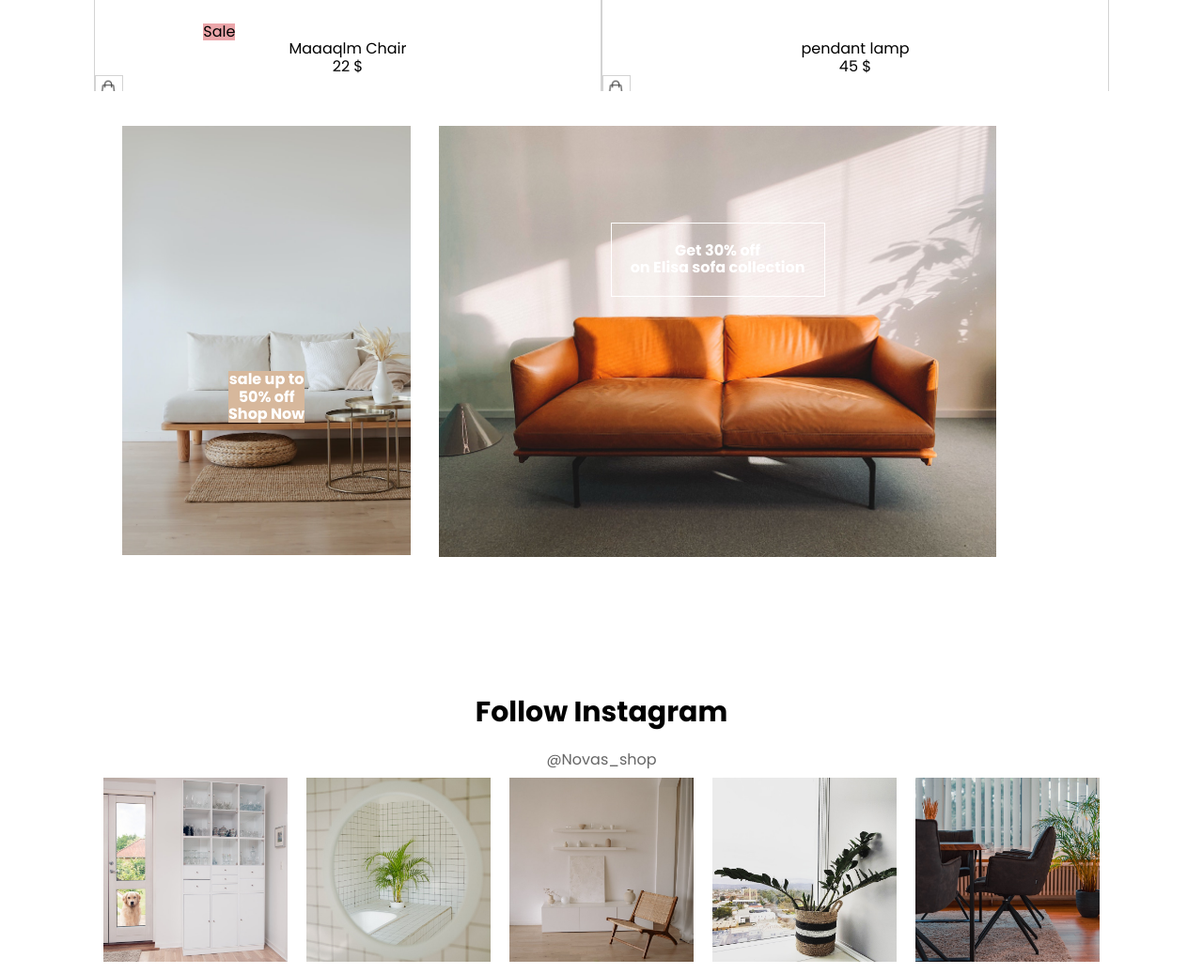
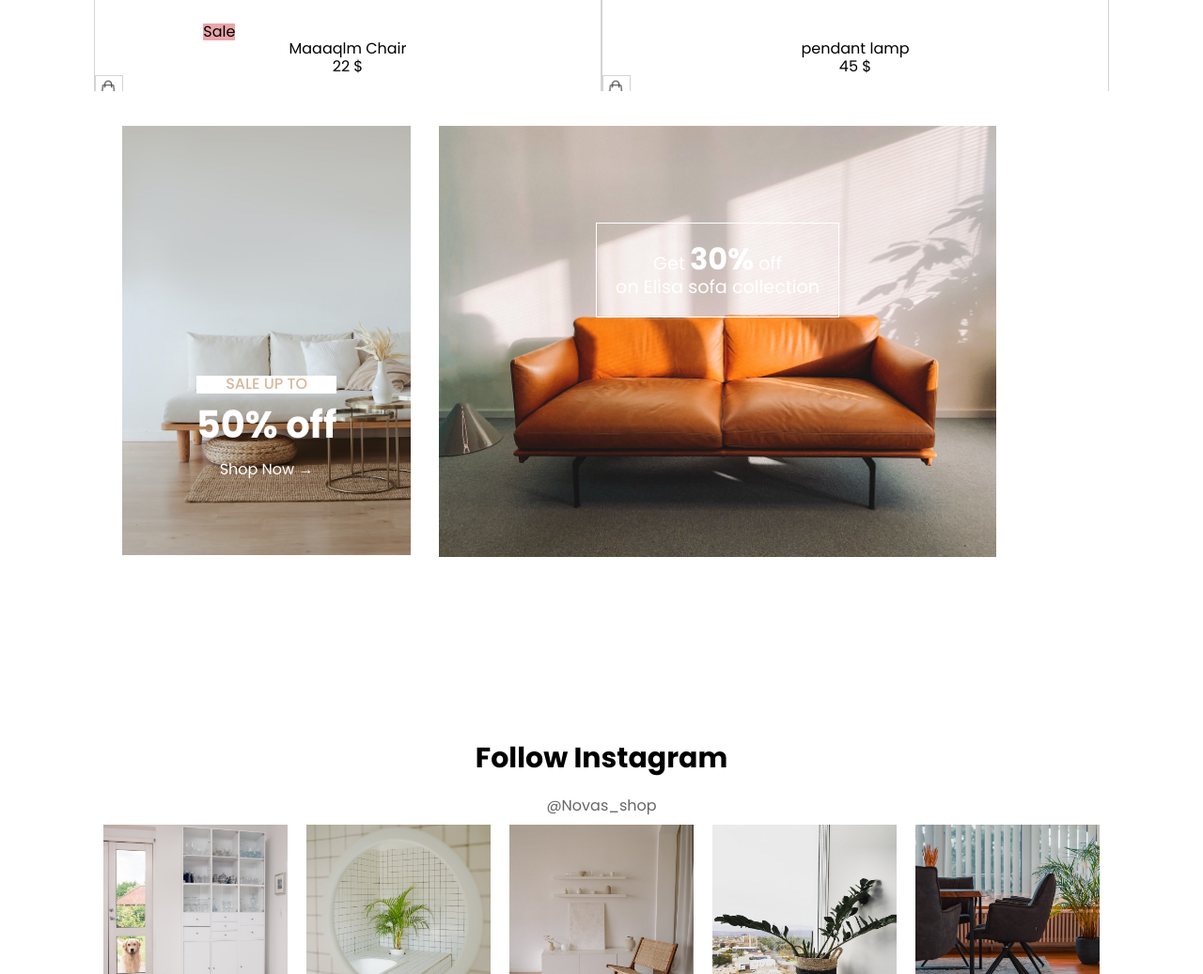
Before and after one commit to Radhika-Lele/DhaliwalHuangLeleProjectTwo, a plain HTML site: page index.html in a window 1280 px wide. Shown: the part 1800-2837 px from the top of the page at 94% size. Drawn offline with nearby package versions, Linux system fonts and the light colour scheme.

Commit message:
update sale text in couch section.

```diff
--- a/index.html
+++ b/index.html
@@ -245,12 +245,20 @@
         <!-- Couch Section -->
         <section class="wrapper">
             <div class="couch">
-                <div class="firstCouch"><img src="./project-1-store-novas/novas-project/assets/vert1.jpg" alt="vert1">
-                    <div class="sale"><b>sale up to <br /> 50% off <br /> Shop Now</b></div>
+                <div class="firstCouch">
+                    <img src="./project-1-store-novas/novas-project/assets/vert1.jpg" alt="vert1">
+                    <div class="sale">
+                        <p class="saleText">sale up to</p>
+                        <p class="salePercentage">50% off</p>
+                        <p ><a href="#" class="shopNow">Shop Now →</a></p>
+                    </div>
                 </div>
 
-                <div class="secondCouch"><img src="./project-1-store-novas/novas-project/assets/vert2.jpg" alt="vert2">
-                    <div class="eliasCouch"><b>Get 30% off <br /> on Elisa sofa collection</b></div>
+                <div class="secondCouch">
+                    <img src="./project-1-store-novas/novas-project/assets/vert2.jpg" alt="vert2">
+                    <div class="eliasCouch">
+                        <p>Get <span>30%</span> off <br /> on Elisa sofa collection</p>
+                    </div>
                 </div>
             </div>
         </section>
--- a/styles/sass/style.scss
+++ b/styles/sass/style.scss
@@ -238,13 +238,44 @@
 
             .firstCouch{
                 max-width:34%;
-
                 // position: absolute;
 
                 img {
                     width: 100%;
                 }
+
+                .saleText {
+                    background-color: #fff;
+                    color: #d7b89c;
+                    text-transform: uppercase;
+                    font-weight: 500;
+                    margin: 5px 10px;
+                }
+                .salePercentage {
+                    font-size: 2.5rem;
+                    font-weight: 600;
+                    color: #fff;
+                    margin: 10px;
+                }
+
+                .shopNow {
+                    color: #fff;
+                    text-transform: capitalize;
+                }
             }
+
+            .sale{
+                // background: #d7b89c;
+                display: inline-block;
+                // position: relative;
+                // bottom: 200px;
+                color:  $color-primary;
+                font-family:  $bottomFont;
+                font-family: $upFont;
+                font-family: $myFont;
+            }
+
+
             .secondCouch{
                 width:70%;
                 // padding-right: 120px;
@@ -254,17 +285,18 @@
                     width: 100%;
                     // height: 392px;
                 }
+
+                p {
+                    font-size: 1.2rem;
+                    margin: 0;
+
+                    span {
+                        font-size: 2rem;
+                        font-weight: 600;
+                    }
+                }
+
             }
-        }
-        .sale{
-            background: #d7b89c;
-            display: inline-block;
-            // position: relative;
-            // bottom: 200px;
-            color:  $color-primary;
-            font-family:  $bottomFont;
-            font-family: $upFont;
-            font-family: $myFont;
         }
         .eliasCouch{
             color: $color-primary;
@@ -277,6 +309,7 @@
             font-family: $upFont;
             font-family: $myFont;
         }
+
 
         // instagramShop
 
```
Also changed, not shown: styles/style.css.
